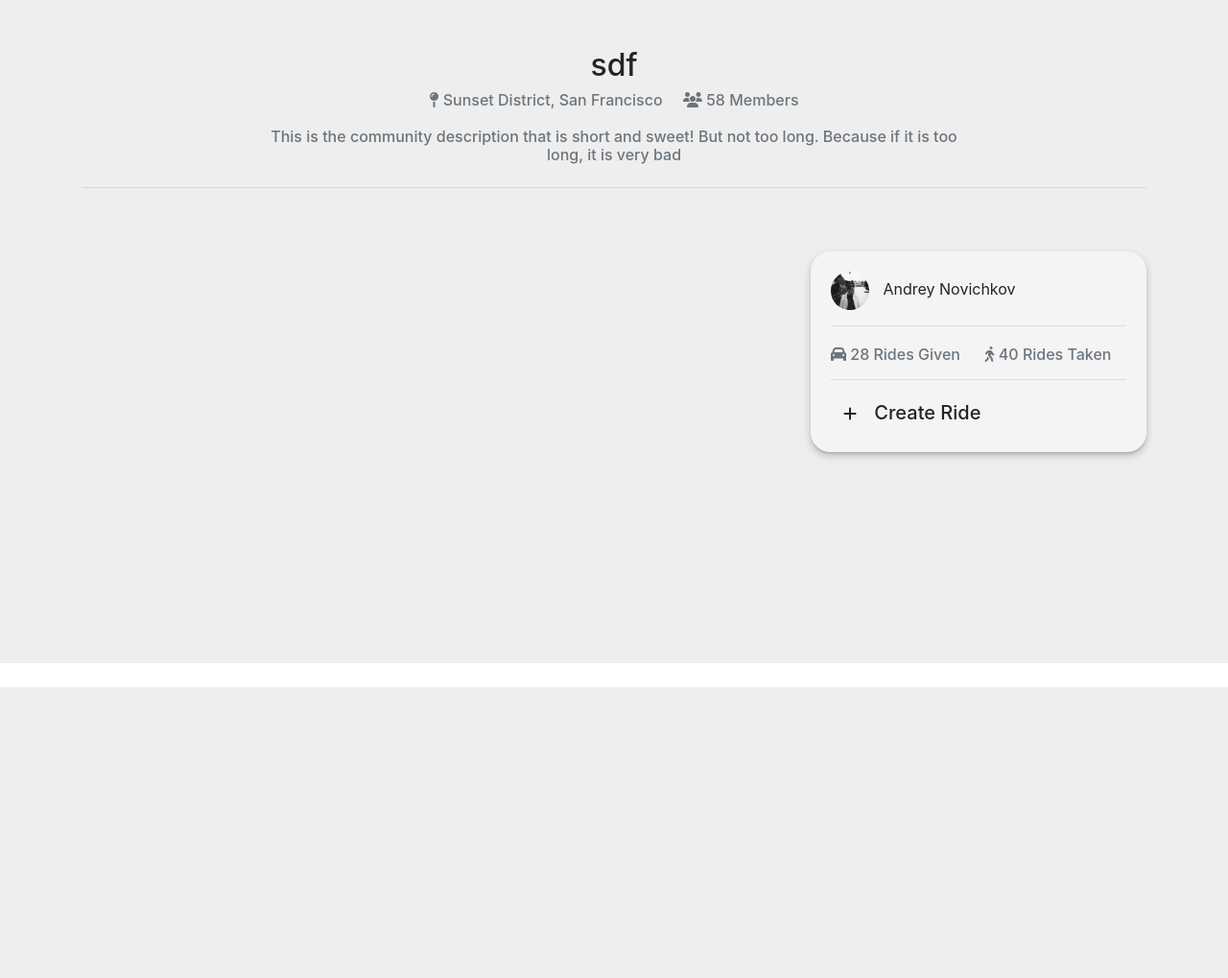
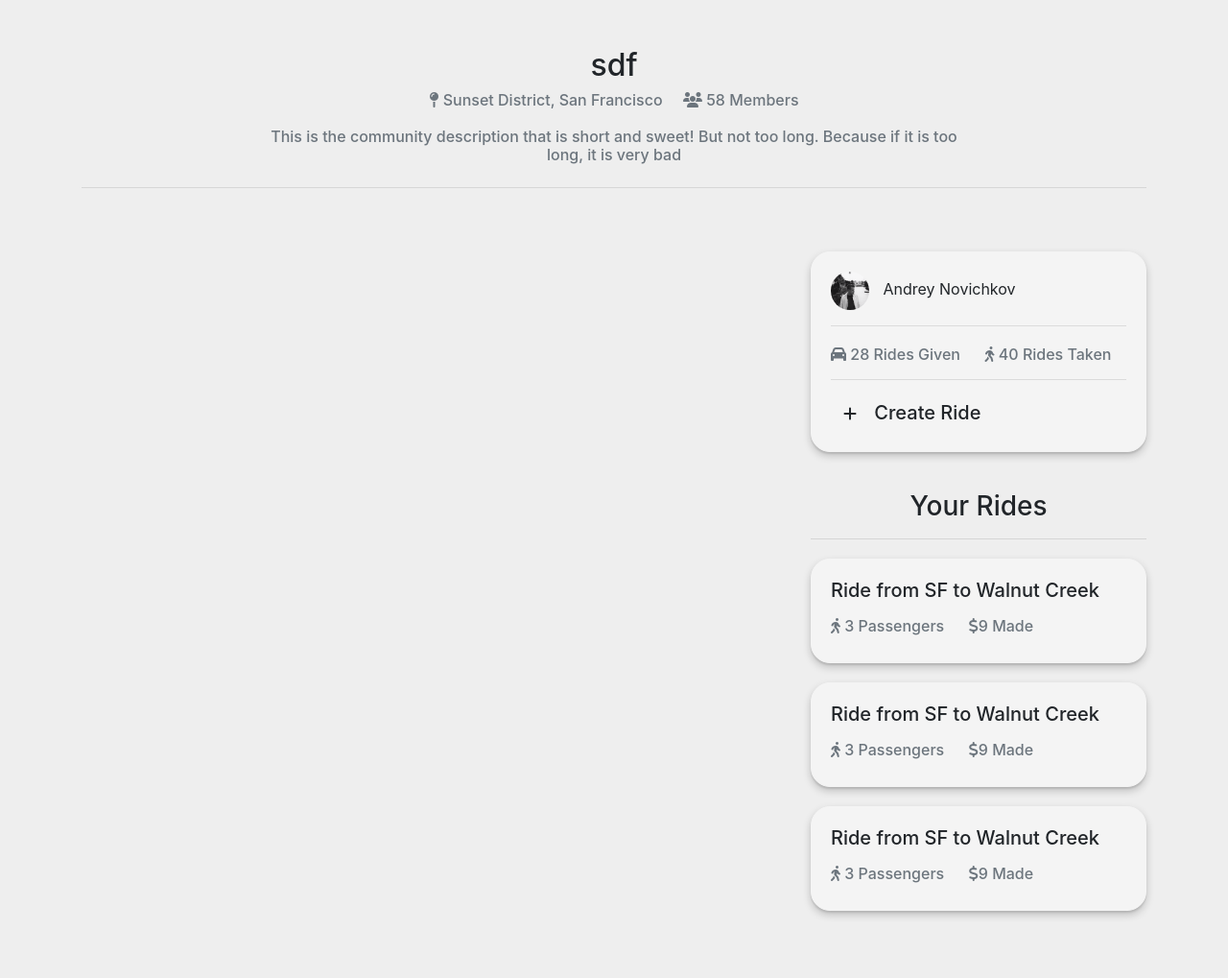
Before and after one commit to type9/bew1.2-contractor, a Django app: a page that uses rideit/rideshare/templates/community_details.html in a window 1280 px wide. Shown: the part 84-1103 px from the top of the page at 96% size. Before the commit the page ends 800 px from the top, so only its background shows below. Run offline with Django 3.2, Linux system fonts and the light colour scheme; a user stored in the database is signed in; data comes from the database, SQL or seed files in the repository; some libraries are stand-ins or nearby versions.

Commit message:
[add] Added my rides card

```diff
--- a/rideit/rideshare/templates/community_details.html
+++ b/rideit/rideshare/templates/community_details.html
@@ -42,15 +42,33 @@
                         {% endfor %}
                     </div>
                 </div>
+
                 <div class="col-md-4">
-                    <div class="community-detail-profile-wrapper sticky-top">
-                        <div class="row">
-                            <div class="col-md-12">
-                                {% include 'partials/profile_card_community.html' %}
+                    <div class="community-detail-user-info-wrapper sticky-top">
+                        <div class="community-detail-profile-wrapper">
+                            <div class="row">
+                                <div class="col-md-12">
+                                    {% include 'partials/profile_card_community.html' %}
+                                </div>
+                            </div>
+                        </div>
+                        <div class="community-detail-my-rides-wrapper sticky-top">
+                            <div class="row">
+                                <div class="col-md-12">
+                                    <div class="my-rides-title-wrapper text-center" style="padding-top: 20px;">
+                                        <h3> Your Rides </h3>
+                                    </div>
+                                    <hr>
+                                    {% include 'partials/my_ride_card.html' %}
+                                    {% include 'partials/my_ride_card.html' %}
+                                    {% include 'partials/my_ride_card.html' %}
+                                </div>
                             </div>
                         </div>
                     </div>
                 </div>
+            </div>
+
 
             </div>
 
--- /dev/null
+++ b/rideit/rideshare/templates/partials/my_ride_card.html
@@ -0,0 +1,9 @@
+{% load static %}
+
+<div class="card profile-card" style="margin-top: 20px;">
+    <div class="card-body">
+        <h5 class="card-title profile-card-title">Ride from SF to Walnut Creek</h5>
+        <h6 class="card-subtitle mb-2 text-muted profile-card-subtitle"><span class="fas fa-walking"></span> 3 Passengers &nbsp;&nbsp;&nbsp;&nbsp;&nbsp;<span class="fas fa-dollar-sign"></span>9 Made</h6>
+        <!-- <span class="h5" style="padding-top: 5px"></span> -->
+    </div>
+</div>
--- a/rideit/static/css/styles.css
+++ b/rideit/static/css/styles.css
@@ -60,7 +60,7 @@
 
 .community-details-home{
     background-color: #EEEEEE;
-    padding-bottom: 200px;
+    padding-bottom: 50px;
 }
 
 .community-rides-wrapper{
```
